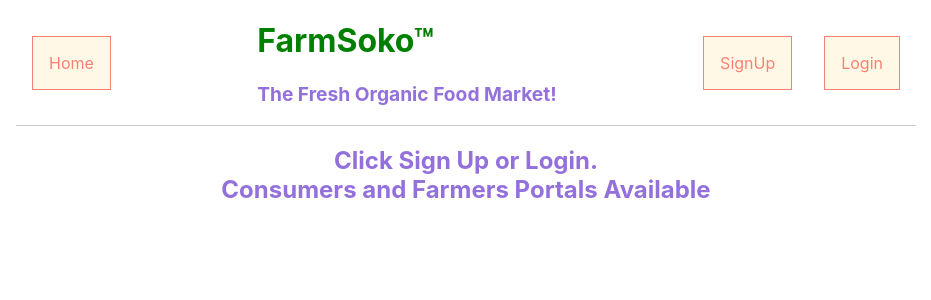
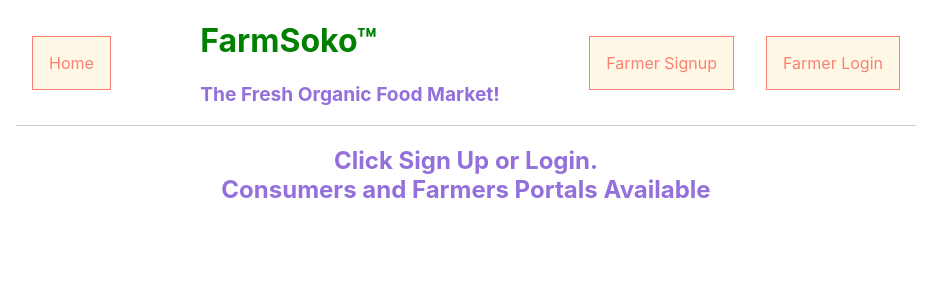
Before and after one commit to Mutuma-Gitonga/farm-soko-frontend, a React (Create React App) app: page / in a window 1280 px wide. Shown: the top 300 px of the page, without its empty margins (174-1105 px from the left). Built offline with nearby package versions, Linux system fonts and the light colour scheme; no server answers.

Commit message:
style: web title & access buttons

```diff
--- a/src/components/NavBar.js
+++ b/src/components/NavBar.js
@@ -2,25 +2,15 @@ import React from "react";
 import { Link } from "react-router-dom";
 
 function NavBar(props) {
-  // { farmerConsumerLoggedInStatus, setFarmer || setConsumer, signUpAsConsumer }
 
   function handleLogoutClick() {
 
-    if(props.setFarmer){
-      fetch("/farmer_logout", {method: "DELETE"})
+    fetch("https://farm-soko-api-production.up.railway.app/logout", {method: "DELETE"})
       .then((res) => {
         if(res.ok) {
           props.setFarmer(null);
         }
-      })
-    } else {
-      fetch("/consumer_logout", {method: "DELETE"})
-      .then((res) => {
-        if(res.ok) {
-          props.setConsumer(null);
-        }
-      })
-    }
+    });
 
   }
 
@@ -31,12 +21,12 @@ function NavBar(props) {
       </div>
       <div><h1 style={{fontWeight: "bold", color: "green"}}>FarmSoko&#8482;</h1><p style={{fontWeight: "bold", color: "mediumpurple", fontSize: "1.2em"}}>The Fresh Organic Food Market!</p></div>
       <div>
-        {props.farmerConsumerLoggedInStatus ? (
+        {props.farmer ? (
           <button onClick={handleLogoutClick}>Logout</button>
         ) : (
           <>
-            <Link to="/signup">SignUp</Link>
-            <Link to="/login">Login</Link>
+            <Link to="/signup">Farmer Signup</Link>
+            <Link to="/login">Farmer Login</Link>
           </>
         )}
       </div>
```
